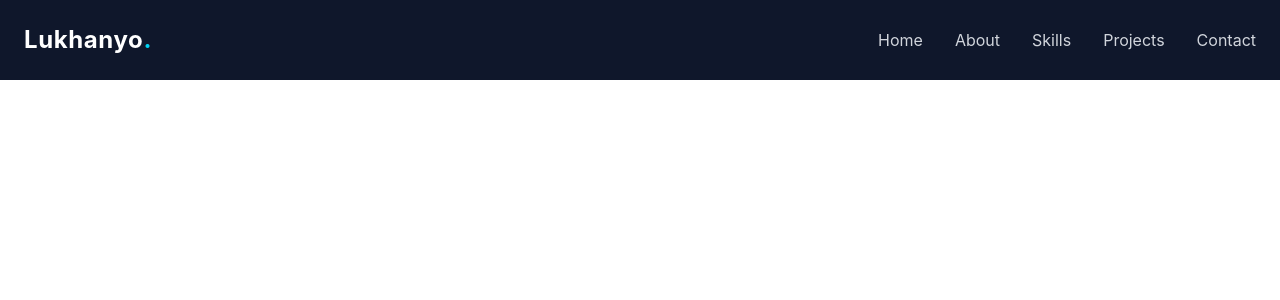
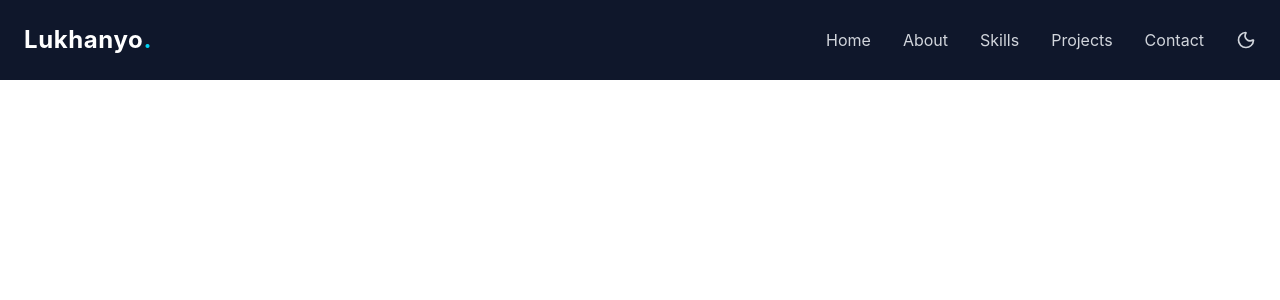
Before and after one commit to Luka2Lkay/lukhanyo-portfolio, a React (Vite) app: page / in a window 1280 px wide. Shown: the top 300 px of the page. Built offline with nearby package versions, Linux system fonts and the light colour scheme.

Commit message:
desktop nav

```diff
--- a/src/components/navbar/Navbar.jsx
+++ b/src/components/navbar/Navbar.jsx
@@ -46,6 +46,10 @@ function Navbar() {
               </a>
             </li>
           ))}
+
+          <button className="text-gray-300 hover:text-yellow-400 transition">
+            <Moon size={20} />
+          </button>
         </ul>
       </nav>
     </header>
```
